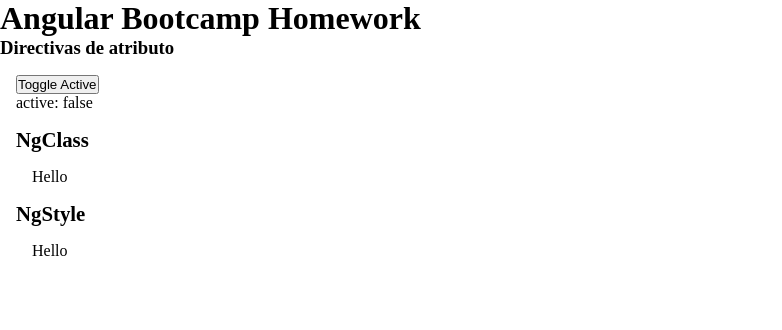
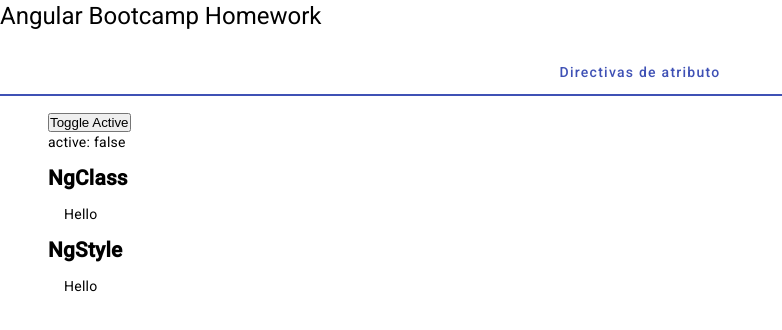
Before and after one commit to aruizapex/AngularBootcampHomework, an Angular app: page / in a window 1280 px wide. Shown: the top 330 px of the page, without its empty margins (0-782 px from the left). Built offline with nearby package versions, Linux system fonts and the light colour scheme.

Commit message:
Create Directivas de atributo

```diff
--- a/angular.json
+++ b/angular.json
@@ -37,6 +37,7 @@
               "src/assets"
             ],
             "styles": [
+              "@angular/material/prebuilt-themes/indigo-pink.css",
               "src/styles.scss"
             ],
             "scripts": [],
@@ -102,6 +103,7 @@
               "src/assets"
             ],
             "styles": [
+              "@angular/material/prebuilt-themes/indigo-pink.css",
               "src/styles.scss"
             ],
             "scripts": []
--- a/package.json
+++ b/package.json
@@ -13,10 +13,12 @@
   "private": true,
   "dependencies": {
     "@angular/animations": "^17.2.0",
+    "@angular/cdk": "~17.3.4",
     "@angular/common": "^17.2.0",
     "@angular/compiler": "^17.2.0",
     "@angular/core": "^17.2.0",
     "@angular/forms": "^17.2.0",
+    "@angular/material": "~17.3.4",
     "@angular/platform-browser": "^17.2.0",
     "@angular/platform-browser-dynamic": "^17.2.0",
     "@angular/platform-server": "^17.2.0",
--- a/src/app/app.component.html
+++ b/src/app/app.component.html
@@ -1,2 +1,8 @@
-<h1>Angular Bootcamp Homework</h1>
-<app-directivas-de-atributo />
+<h1 class="title">Angular Bootcamp Homework</h1>
+<mat-tab-group>
+  <div class="tabs-container">
+    <mat-tab label="Directivas de atributo">
+      <app-directivas-de-atributo-2 />
+    </mat-tab>
+  </div>
+</mat-tab-group>
--- a/src/app/app.module.ts
+++ b/src/app/app.module.ts
@@ -4,18 +4,24 @@
 import { AppRoutingModule } from './app-routing.module';
 import { AppComponent } from './app.component';
 import { DirectivasDeAtributoComponent } from './components/directivas-de-atributo/directivas-de-atributo.component';
+import { provideAnimationsAsync } from '@angular/platform-browser/animations/async';
+import { DirectivasDeAtributo2Component } from './components/directivas-de-atributo-2/directivas-de-atributo-2.component';
+import {MatTabsModule} from '@angular/material/tabs';
 
 @NgModule({
   declarations: [
     AppComponent,
-    DirectivasDeAtributoComponent
+    DirectivasDeAtributoComponent,
+    DirectivasDeAtributo2Component
   ],
   imports: [
     BrowserModule,
-    AppRoutingModule
+    AppRoutingModule,
+    MatTabsModule
   ],
   providers: [
-    provideClientHydration()
+    provideClientHydration(),
+    provideAnimationsAsync()
   ],
   bootstrap: [AppComponent]
 })
--- /dev/null
+++ b/src/app/components/directivas-de-atributo-2/directivas-de-atributo-2.component.html
@@ -0,0 +1,16 @@
+<div class="container">
+  <div>
+    <button (click)="toggle()">Toggle Active</button>
+    <p>active: {{ active }}</p>
+    <p class="title">NgClass</p>
+    <div>
+      <span [ngClass]="active ? 'redText' : ''">Hello</span>
+    </div>
+  </div>
+  <div>
+    <p class="title">NgStyle</p>
+    <div>
+      <span [ngStyle]="{ color: active ? 'red' : '' }">Hello</span>
+    </div>
+  </div>
+</div>
--- /dev/null
+++ b/src/app/components/directivas-de-atributo-2/directivas-de-atributo-2.component.scss
@@ -0,0 +1,14 @@
+.redText {
+  color: red;
+}
+.title {
+  font-size: 1.3rem;
+  font-weight: bold;
+  margin: 1rem 0;
+}
+div {
+  margin: 1rem;
+}
+.container {
+  margin: 0 2rem;
+}
--- /dev/null
+++ b/src/app/components/directivas-de-atributo-2/directivas-de-atributo-2.component.ts
@@ -0,0 +1,14 @@
+import { Component } from '@angular/core';
+
+@Component({
+  selector: 'app-directivas-de-atributo-2',
+  templateUrl: './directivas-de-atributo-2.component.html',
+  styleUrl: './directivas-de-atributo-2.component.scss'
+})
+export class DirectivasDeAtributo2Component {
+  protected active: boolean = false;
+
+  toggle(){
+    this.active = !this.active;
+  }
+}
--- a/src/index.html
+++ b/src/index.html
@@ -6,8 +6,10 @@
   <base href="/">
   <meta name="viewport" content="width=device-width, initial-scale=1">
   <link rel="icon" type="image/x-icon" href="favicon.ico">
+  <link href="https://fonts.googleapis.com/css2?family=Roboto:wght@300;400;500&display=swap" rel="stylesheet">
+  <link href="https://fonts.googleapis.com/icon?family=Material+Icons" rel="stylesheet">
 </head>
-<body>
+<body class="mat-typography">
   <app-root></app-root>
 </body>
 </html>
--- a/src/styles.scss
+++ b/src/styles.scss
@@ -4,3 +4,6 @@
   padding: 0;
   box-sizing: border-box;
 }
+
+html, body { height: 100%; }
+body { margin: 0; font-family: Roboto, "Helvetica Neue", sans-serif; }
```
Also changed, not shown: 2 other files (tests, documents, lock files or other folders).
